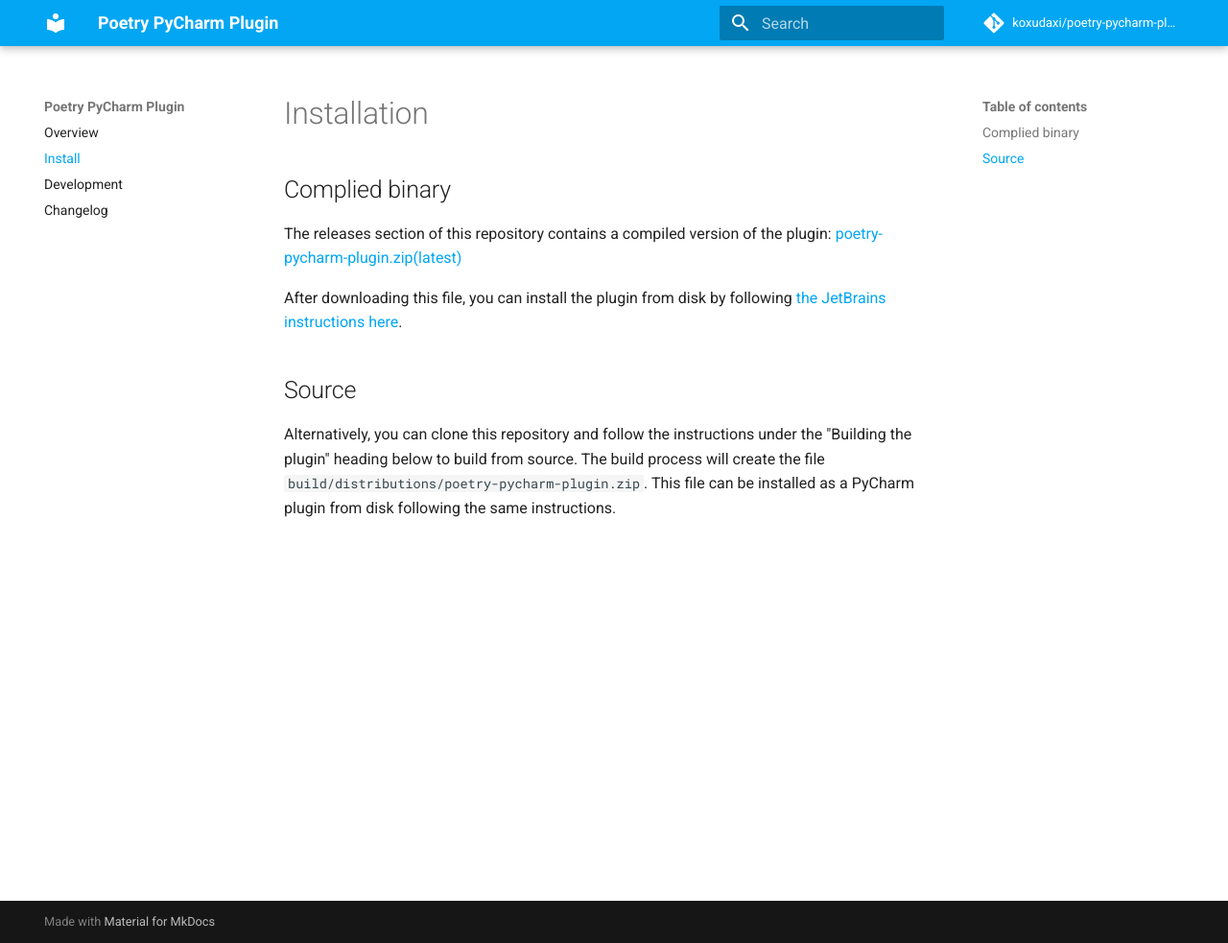
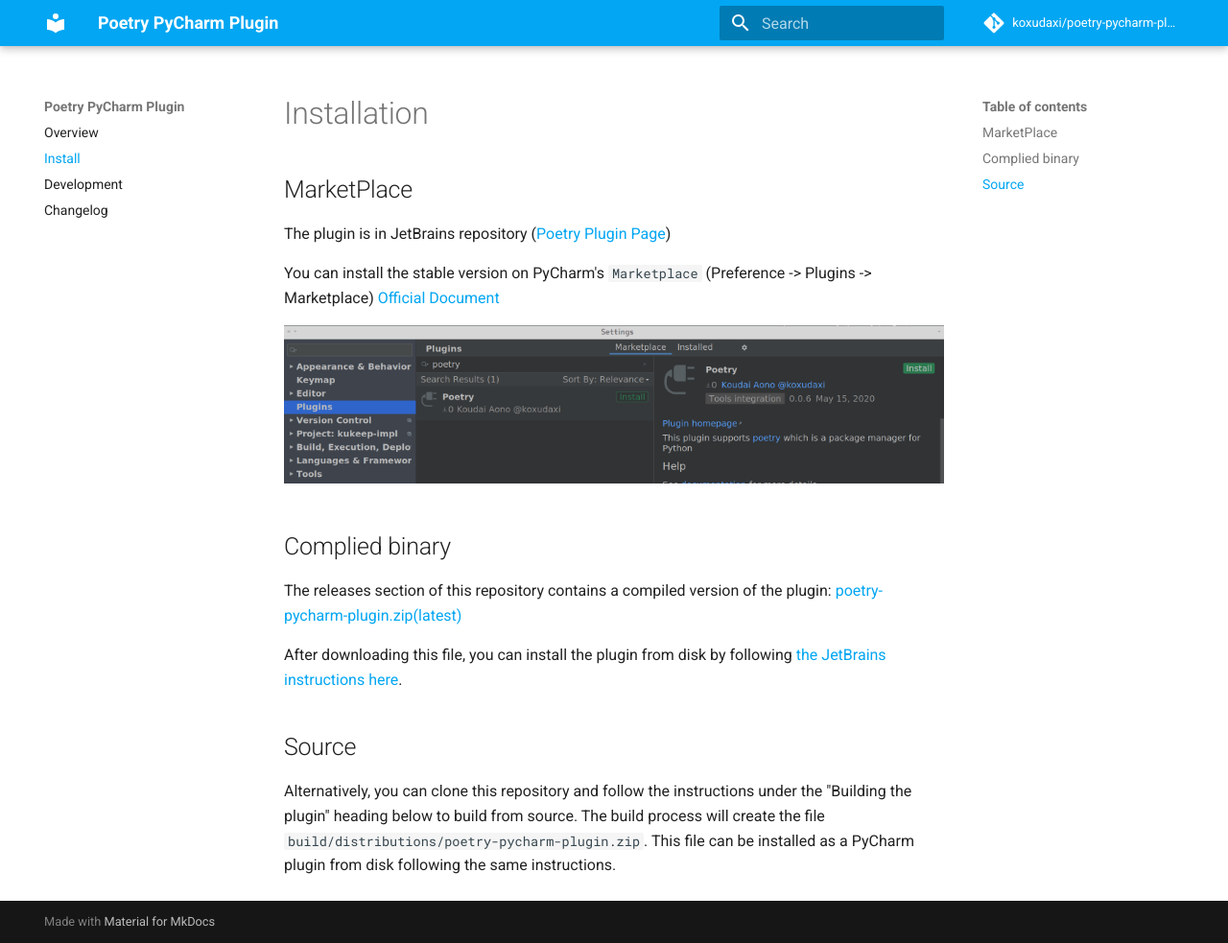
Before and after one commit to koxudaxi/poetry-pycharm-plugin, an MkDocs documentation site: the page built from docs/install.md, in a window 1280 px wide and 983 px high. Shown: the whole window at 96% size. Built offline with MkDocs 1.6.1 and Material for MkDocs 9.7.7, drawn with Linux system fonts in a browser that asks for light colours; comment, search, counter and statistics services are not loaded.

Commit message:
refactor douments

```diff
--- a/docs/install.md
+++ b/docs/install.md
@@ -1,4 +1,11 @@
 # Installation
+
+## MarketPlace
+The plugin is in JetBrains repository ([Poetry Plugin Page](https://plugins.jetbrains.com/plugin/14307-poetry))
+
+You can install the stable version on PyCharm's `Marketplace` (Preference -> Plugins -> Marketplace) [Official Document](https://www.jetbrains.com/help/idea/managing-plugins.html)
+
+![search plugin](https://raw.githubusercontent.com/koxudaxi/poetry-pycharm-plugin/master/docs/search_plugin.png)
 
 ## Complied binary
 The releases section of this repository contains a compiled version of the plugin: [poetry-pycharm-plugin.zip(latest)](https://github.com/koxudaxi/poetry-pycharm-plugin/releases/latest/download/poetry-pycharm-plugin.zip)
```
Also changed, not shown: README.md (+8 -3 lines), docs/index.md (+9 -6 lines).
